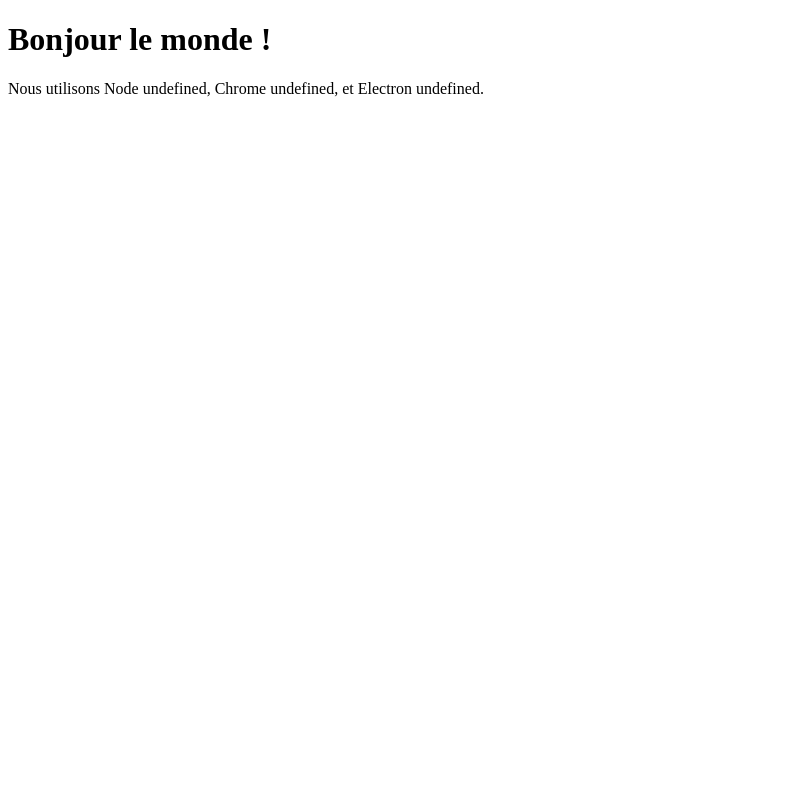
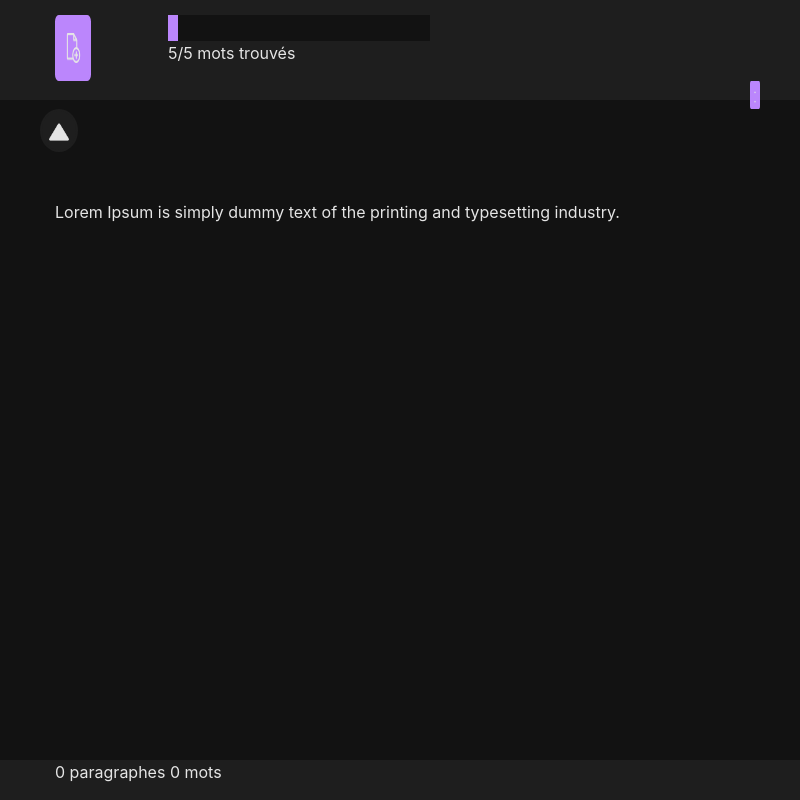
Before and after one commit to KevinLel/IHM-Lecteur-de-fichier, an Electron app: page index.html in a window 800 px wide. Drawn offline with nearby package versions, Linux system fonts and the light colour scheme; no server answers.

Commit message:
Added the style, it can open a file

```diff
--- a/index.html
+++ b/index.html
@@ -1,17 +1,86 @@
 <!DOCTYPE html>
-<html>
-    <head>
-        <meta charset="UTF-8">
-        <title>Bonjour le monde !</title>
-        <meta http-equiv="Content-Security-Policy" content="script-src 'self' 'unsafe-inline';" />
-    </head>
-    <body>
-        <h1>Bonjour le monde !</h1>
-        Nous utilisons Node <script>document.write(process.versions.node)</script>,
-        Chrome <script>document.write(process.versions. hrome)</script>,
-        et Electron <script>document.write(process.versions.electron)</script>.
-    </body>
-    <script>
-        console.log(require('./renderer.js'))
-    </script>
+<html lang="en">
+  <head>
+    <meta charset="utf-8" />
+    <meta http-equiv="x-ua-compatible" content="ie=edge" />
+    <meta name="viewport" content="width=device-width, initial-scale=1" />
+
+    <title></title>
+    <link rel="stylesheet" href="style.css" />
+    <link rel="icon" href="images/favicon.png" />
+    <link rel="stylesheet" href="https://stackpath.bootstrapcdn.com/bootstrap/4.3.1/css/bootstrap.min.css" integrity="sha384-ggOyR0iXCbMQv3Xipma34MD+dH/1fQ784/j6cY/iJTQUOhcWr7x9JvoRxT2MZw1T" crossorigin="anonymous">
+    <link rel="preconnect" href="https://fonts.gstatic.com">
+<link href="https://fonts.googleapis.com/css2?family=Montserrat:wght@200&display=swap" rel="stylesheet">
+</head>
+
+  <body>
+    <header>
+        <div class="content">
+            <div class="container">
+                <div class="row">
+                    <div class="left-panel">
+                        <div class="container">
+                            <div class="row">
+                                <div class="col-sm">
+                                    <button type="button" class="headerbutton" OnClick="openFile(dispFile)"><img src="file.png" alt=""  class="btnImage"></button>
+                                </div>
+                                <div class="col-sm">
+                                    <div class="search">
+                                        <div class="container">
+                                            <div class="row">
+                                                <div class="col">
+                                                    <form action="#">
+                                                        <input type="text" id="SearchedElement">
+                                                    </form>
+                                                </div>
+                                            </div>
+                                            <div class="row">
+                                                <div class="col">
+                                                    <p id="numberWord">5/5 mots trouvés</p>
+                                                </div>
+                                            </div>
+                                        </div>
+                                    </div>
+                                </div>
+                            </div>
+                        </div>
+                    </div>
+                    <div class="right-panel">
+                        <button type="button" class="headerbutton"><img src="remove.png" alt="" class="btnImage"></button>
+                    </div>
+                </div>
+                <div class="row">
+                    <button type="button" class="headerClose">
+                        <img src="bleach.png" alt="" class="logoBleach">
+                    </button>
+                </div>
+            </div>
+        </div>
+    </header>
+    <main class="mainHeaderOpen">
+        <div class="container">
+            <div class="row">
+                <div class="col-lg">
+                    <p class="textContainer" id="textContainer">Lorem Ipsum is simply dummy text of the printing and typesetting industry.
+                    </p>
+                </div>
+            </div>
+        </div>
+    </main>
+    <footer>
+        <div class="container">
+            <div class="row">
+                <div class="col-sm">
+                    <p class="footerP" id="nbMot"> 0 paragraphes 0 mots</p>
+                </div>
+            </div>
+        </div>
+    </footer>
+
+    <script src="https://code.jquery.com/jquery-3.3.1.slim.min.js" integrity="sha384-q8i/X+965DzO0rT7abK41JStQIAqVgRVzpbzo5smXKp4YfRvH+8abtTE1Pi6jizo" crossorigin="anonymous"></script>
+    <script src="https://cdnjs.cloudflare.com/ajax/libs/popper.js/1.14.7/umd/popper.min.js" integrity="sha384-UO2eT0CpHqdSJQ6hJty5KVphtPhzWj9WO1clHTMGa3JDZwrnQq4sF86dIHNDz0W1" crossorigin="anonymous"></script>
+    <script src="https://stackpath.bootstrapcdn.com/bootstrap/4.3.1/js/bootstrap.min.js" integrity="sha384-JjSmVgyd0p3pXB1rRibZUAYoIIy6OrQ6VrjIEaFf/nJGzIxFDsf4x0xIM+B07jRM" crossorigin="anonymous"></script>
+    <script src="main.js"></script>
+
+</body>
 </html>
--- a/main.js
+++ b/main.js
@@ -1,5 +1,4 @@
 const { app, BrowserWindow } = require('electron')
-
 function createWindow () {
   const win = new BrowserWindow({
     width: 800,
@@ -27,3 +26,46 @@ app.on('activate', () => {
     createWindow()
   }
 })
+
+function OpenCloseHeader(){
+    headerClass = document.getElementById('header').className
+    mainClass = document.getElementById("main").className
+
+    if(headerClass == "headerClosed"){
+        document.getElementById('header').className = "headerOpened";
+    }
+    else{
+        document.getElementById('header').className = "headerClosed";
+    }
+}
+
+function dispFile(contents) {
+  document.getElementById('textContainer').innerHTML=contents
+}
+function clickElem(elem) {
+	var eventMouse = document.createEvent("MouseEvents")
+	eventMouse.initMouseEvent("click", true, false, window, 0, 0, 0, 0, 0, false, false, false, false, 0, null)
+	elem.dispatchEvent(eventMouse)
+}
+function openFile(func) {
+	readFile = function(e) {
+		var file = e.target.files[0];
+		if (!file) {
+			return;
+		}
+		var reader = new FileReader();
+		reader.onload = function(e) {
+			var contents = e.target.result;
+			fileInput.func(contents)
+			document.body.removeChild(fileInput)
+		}
+		reader.readAsText(file)
+	}
+	fileInput = document.createElement("input")
+	fileInput.type='file'
+	fileInput.style.display='none'
+	fileInput.onchange=readFile
+	fileInput.func=func
+	document.body.appendChild(fileInput)
+	clickElem(fileInput)
+}
--- /dev/null
+++ b/style.css
@@ -0,0 +1,112 @@
+html{
+    background-color: #121212;
+}
+header, footer{
+    background-color: #1e1e1e;
+}
+header{
+    position: fixed;
+    left: 0;
+    top: 0;
+    width: 100%;
+    z-index: 1;
+    height: 100px;
+}
+/*Gestion de l'ouverture fermeture de l'header*/
+.headerClosed{
+    position: fixed;
+    left: 0;
+    top: 0;
+    width: 100%;
+    z-index: 1;
+    height: 1%;
+}
+.headerOpened{
+    position: fixed;
+    left: 0;
+    top: 0;
+    width: 100%;
+    z-index: 1;
+    height: 1%;
+}
+/* Fin de la gestion */
+footer{
+    position: fixed;
+    left: 0;
+    bottom: 0;
+    width: 100%;
+    text-align: right;
+}
+main{
+    background-color: #121212;
+
+}
+.mainHeaderOpen{
+    margin-top: 200px;
+}
+.mainHeaderClosed{
+    margin-top: 10px;
+}
+button{
+    height: 100%;
+    width: auto;
+}
+.headerbutton{
+    background-color: #bb86fc;
+    padding: 2%;
+    border-radius: 10%;
+    border-color: #bb86fc;
+    border-style: solid;
+    padding: 2%;
+}
+.closebutton{
+    background-color: #cf6679;
+    padding: 2%;
+    border-radius: 10%;
+    border-color: #cf6679;
+    border-style: solid;
+    padding: 2%;
+}
+.btnImage{
+    width: 50%;
+    height: 50%;
+}
+p{
+    color: #e5e5e5;
+    text-align: justify;
+}
+input{
+    background-color: #121212;
+    border-style: solid;
+    border-top: none;
+    border-bottom: none;
+    border-right: none;
+    border-left-color: #bb86fc;
+    border-left-width: 10px;
+}
+.headerClose{
+    background-color: #1e1e1e;
+    border-radius: 50%;
+    border-style: solid;
+    border-color: #1e1e1e;
+    position: relative;
+    padding: 1%;
+    margin-top: 0%;
+}
+.logoBleach{
+    height: 20px;
+    width: auto;
+}
+.content{
+    margin-top: 15px;
+    height: 10px;
+}
+.right-panel{
+    margin-left: 710px;
+}
+input{
+    color: #bb86fc;
+}
+.highlight{
+    background-color: #bb86fc;
+}
```
Also changed, not shown: script.js (added, +27 -0 lines), bleach.png (added), file.png (added), remove.png (added), renderer.js (line endings or trailing spaces).
